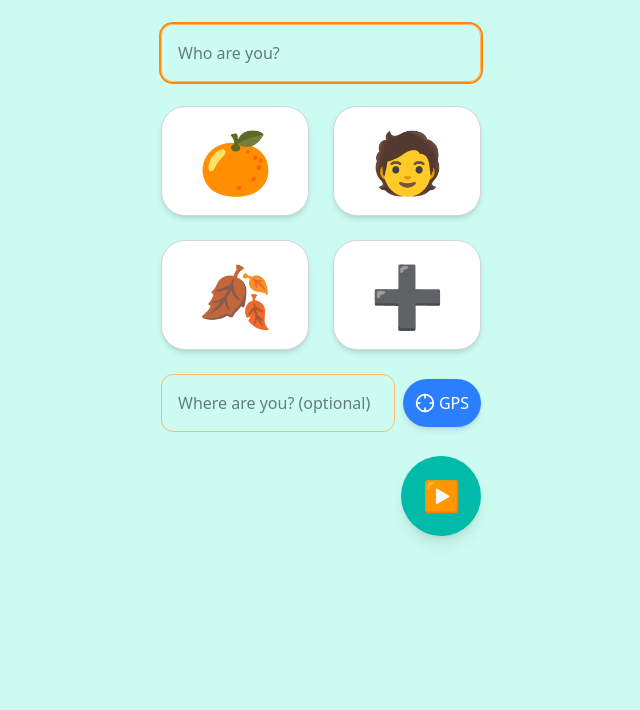
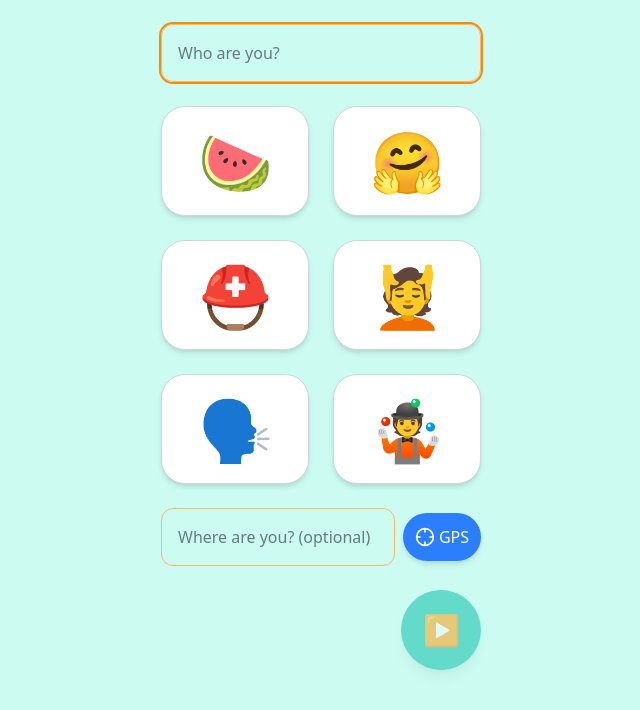
Before and after one commit to Bone008/help-request, a React (Vite) app: page / in a window 1280 px wide. Shown: the top 710 px of the page, without its empty margins (319-959 px from the left). Built offline with nearby package versions, Linux system fonts and the light colour scheme.

Commit message:
better emojis

```diff
--- a/src/App.tsx
+++ b/src/App.tsx
@@ -3,12 +3,7 @@ import { LocationInput, type LocationData } from "./components/LocationInput";
 import { useLocalStorage } from "./hooks/useLocalStorage"; // Import the custom hook
 import { sendNotification } from "./utils/sendNotification"; // Import the sendNotification function
 
-const emojis = [
-  { id: "fruit", label: "🍊" },
-  { id: "person", label: "🧑" },
-  { id: "leaf", label: "🍂" },
-  { id: "plus", label: "➕" },
-];
+const emojis = ["🍉", "🤗", "⛑️", "💆", "🗣️", "🤹"]; // Updated emojis array
 
 export default function App() {
   const [name, setName] = useLocalStorage("name", ""); // Use local storage for name
@@ -25,26 +20,21 @@ export default function App() {
     }
   }, [editingName]);
 
-  const toggleSelected = (id: string) => {
-    if (selected === id) {
+  const toggleSelected = (emoji: string) => {
+    if (selected === emoji) {
       setSelected(null); // Deselect if already selected
     } else {
-      setSelected(id); // Select the new emoji
+      setSelected(emoji); // Select the new emoji
     }
     setStatusLog(["", false]); // Clear message when selection changes
   };
 
   const handleSend = async () => {
-    if (!name || !selected) {
-      setStatusLog(["Please enter your name and select an emoji.", true]);
-      return;
-    }
-
     setLoading(true); // Set loading to true
     try {
       const payload = {
         name: name.trim(),
-        emoji: emojis.find((emoji) => emoji.id === selected)?.label || "",
+        emoji: selected || "", // Use the selected emoji directly
         location, // Includes text, coords, and accuracy
       };
 
@@ -92,15 +82,15 @@ export default function App() {
       <div className="grid grid-cols-2 gap-6 w-full max-w-xs">
         {emojis.map((emoji) => (
           <button
-            key={emoji.id}
-            onClick={() => toggleSelected(emoji.id)}
+            key={emoji} // Key by emoji string
+            onClick={() => toggleSelected(emoji)}
             className={`text-6xl p-6 rounded-3xl shadow-md transition transform active:scale-95 ${
-              selected === emoji.id
+              selected === emoji
                 ? "bg-orange-300"
                 : "bg-white border border-gray-300"
             }`}
           >
-            {emoji.label}
+            {emoji}
           </button>
         ))}
       </div>
@@ -118,9 +108,11 @@ export default function App() {
 
         <button
           onClick={handleSend}
-          disabled={loading} // Disable button when loading
+          disabled={loading || !name || !selected} // Disable button if loading or data is incomplete
           className={`bg-teal-500 text-white text-3xl w-20 h-20 flex items-center justify-center rounded-full shadow-lg transition flex-shrink-0 ${
-            loading ? "opacity-50 cursor-not-allowed" : "hover:bg-red-600"
+            loading || !name || !selected
+              ? "opacity-50 cursor-not-allowed"
+              : "hover:bg-teal-600"
           }`}
         >
           {loading ? (
--- a/src/utils/sendNotification.ts
+++ b/src/utils/sendNotification.ts
@@ -4,18 +4,18 @@ const NTFY_TOPIC = "hannatesting";
 
 interface NotificationPayload {
   name: string;
-  emoji: string;
+  message: string;
   location: LocationData;
 }
 
 export async function sendNotification(payload: NotificationPayload) {
-  const { name, emoji, location } = payload;
+  const { name, message, location } = payload;
 
   // Construct the message body
   const formattedAccuracy = location.accuracy
     ? `(accuracy: ±${location.accuracy.toFixed(0)} m)`
     : undefined;
-  const messageParts = [emoji, location.text, formattedAccuracy];
+  const messageParts = [message, location.text, formattedAccuracy];
   const messageBody = messageParts.filter(Boolean).join(" ");
 
   // Construct the click URL for Google Maps if coordinates are present
```
